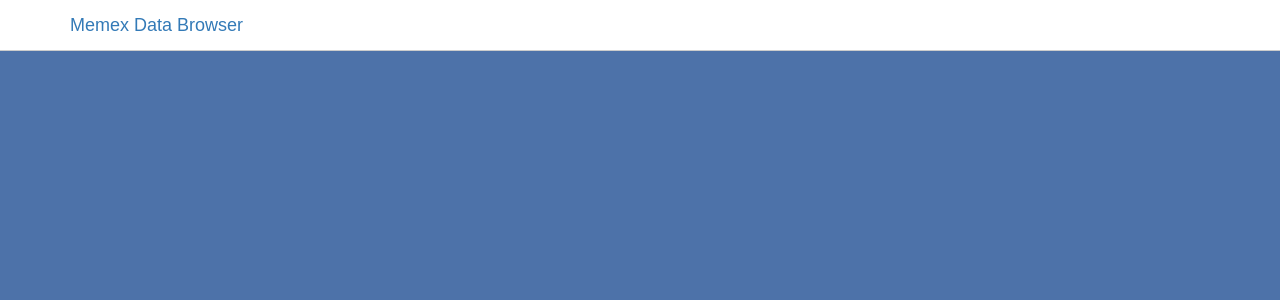
After one commit to martinezah/roxy2, a Django app: template templates/base.html in a window 1280 px wide. The commit adds this page. Shown: the top 300 px of the page. Run offline with Django 3.2, Linux system fonts and the light colour scheme; the template is opened without the code that fills it, so the values that code supplies are empty; some libraries are stand-ins or nearby versions.

Commit message:
adding skeletal login functionality

```diff
--- a/app/settings.py
+++ b/app/settings.py
@@ -109,3 +109,5 @@ REST_FRAMEWORK = {
 
 MEMEX_API_URL = os.environ.get('MEMEX_API_URL', '')
 MEMEX_API_TOKEN = os.environ.get('MEMEX_API_TOKEN', '')
+
+LOGIN_URL = os.environ.get('MEMEX_LOGIN_URL', 'auth_login')
--- a/app/urls.py
+++ b/app/urls.py
@@ -6,4 +6,5 @@ urlpatterns = patterns('',
     url(r'^artifacts/?$', 'app.views.artifacts', name='artifacts'),
     url(r'data/artifact/?$', 'app.views.data_artifact', name='data_artifact'),
     url(r'^admin/', include(admin.site.urls)),
+    url(r'^accounts/', include('registration.backends.default.urls')),
 )
--- a/static/css/app.css
+++ b/static/css/app.css
@@ -2,3 +2,4 @@ body { font-family: sans-serif; center; color: white; background-color: #4D72A9;
 .navbar { background: white; border-bottom: 1px solid #ccc; }
 .spaced { display: inline-block; margin-left: 30px; margin-right: 30px; }
 #wrapper a { color: white; }
+input { color: black; }
--- /dev/null
+++ b/templates/base.html
@@ -0,0 +1,34 @@
+<!DOCTYPE html>
+{% load staticfiles %}
+<html lang="en">
+<head>
+    <meta charset="utf-8">
+    <title>Memex Data Browser</title>
+    <meta name="viewport" content="width=device-width, initial-scale=1.0">
+    <link href="//maxcdn.bootstrapcdn.com/bootstrap/3.2.0/css/bootstrap.min.css" rel="stylesheet" type="text/css">
+    <link href="{% static 'css/app.css' %}" rel="stylesheet" type="text/css">
+    <script src="//ajax.googleapis.com/ajax/libs/jquery/2.1.1/jquery.min.js"></script>
+    <script src="//maxcdn.bootstrapcdn.com/bootstrap/3.2.0/js/bootstrap.min.js"></script>
+    <script src="{% static 'js/app.js' %}"></script>
+</head>
+<body>
+    <div class="navbar navbar-fixed-top">
+        <div class="container">
+            <div class="navbar-header">
+                <a class="navbar-brand" href="{% url 'index' %}">Memex Data Browser</a>
+            </div>
+            <ul class="nav navbar-nav pull-right">
+            </ul>
+        </div>
+    </div>
+    <div id="wrapper">
+        <div class="container">
+            <div class="row clearfix">
+                <div id="content" class="col-xs-12">
+                    {% block content %}{% endblock content %}
+                </div>
+            </div>
+        </div>
+    </div>
+</body>
+</html>
```
Also changed, not shown: 2 other files.
